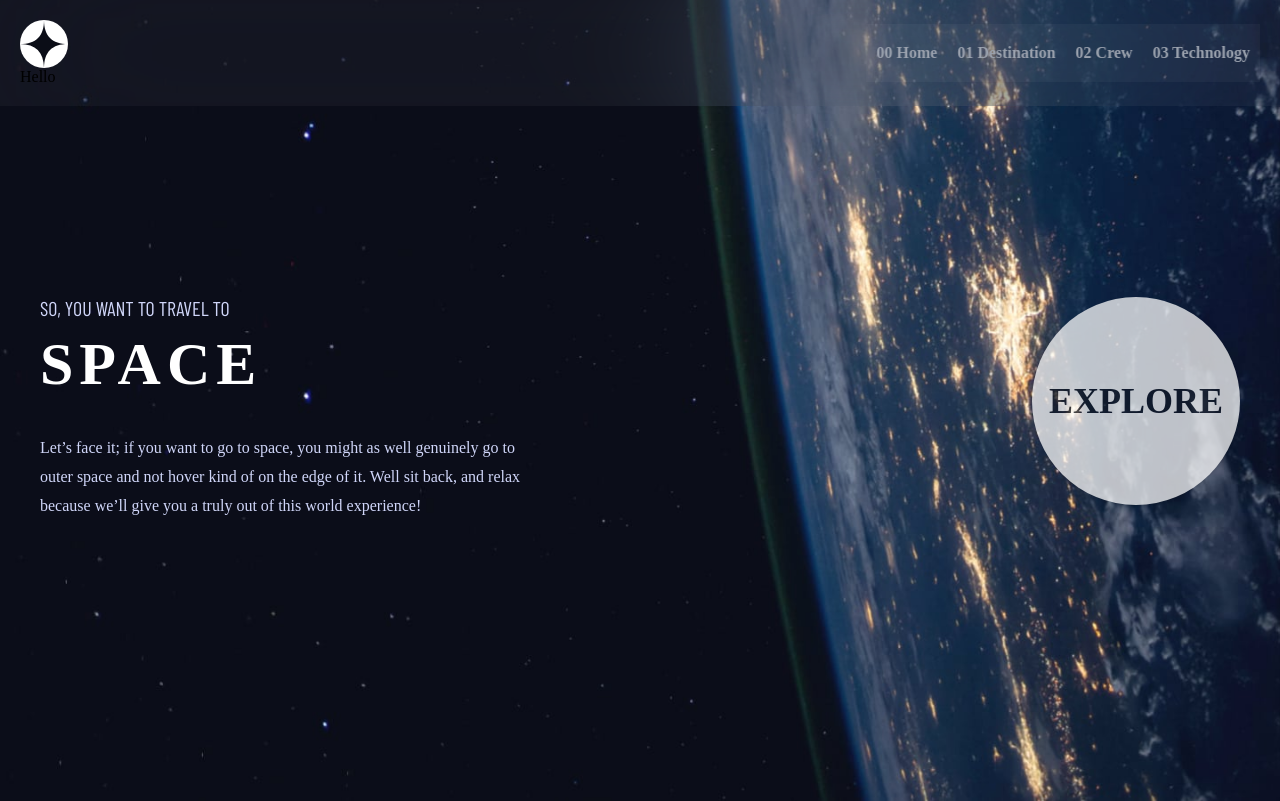
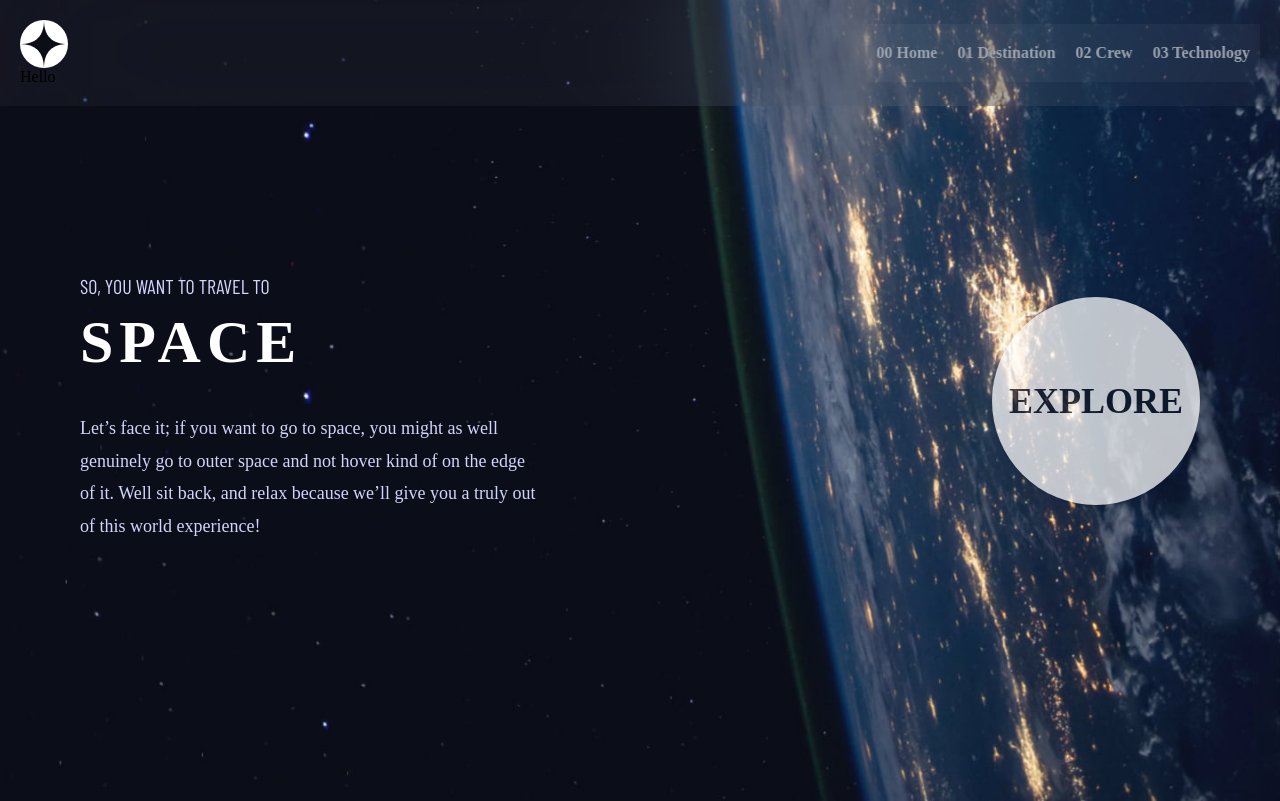
Before and after one commit to crisboxing11/Space-Tourism, a React (Create React App) app: page / in a window 1280 px wide. Built offline with nearby package versions, Linux system fonts and the light colour scheme; a web font is replaced by a local one.

Commit message:
fixing page

```diff
--- a/src/Style/Components/Home.scss
+++ b/src/Style/Components/Home.scss
@@ -82,4 +82,13 @@ p {
       center/cover;
     height: calc(100vh + 1px);
   }
+
+  p {
+    font-size: 18px;
+  }
+
+  .home .overlay {
+    max-width: 1200px;
+    margin: auto;
+  }
 }
```
